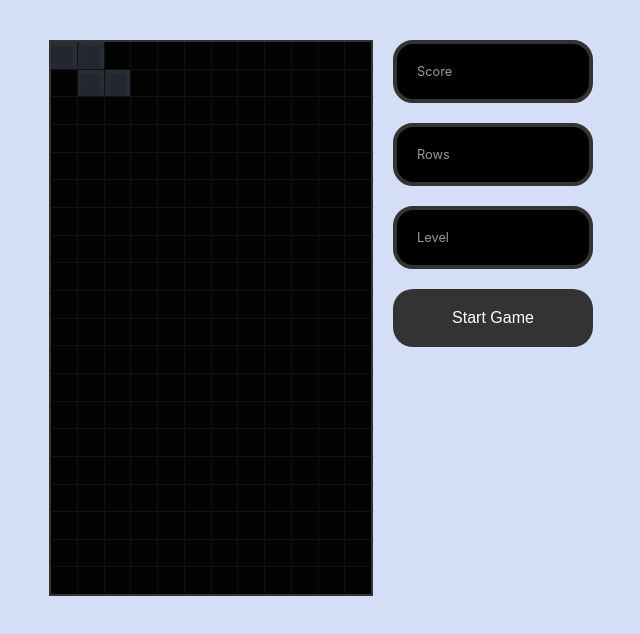
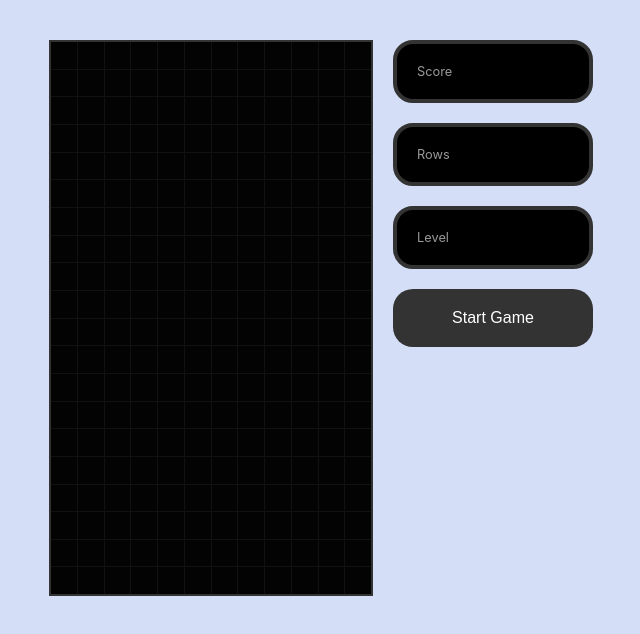
Before and after one commit to kimikoesc/tetris-with-speech, a React (Create React App) app: page / in a window 1280 px wide. Shown: the top 634 px of the page, without its empty margins (141-781 px from the left). Built offline with nearby package versions, Linux system fonts and the light colour scheme.

Commit message:
feat: added rotate function for tetrominoes.

```diff
--- a/src/components/Tetris.jsx
+++ b/src/components/Tetris.jsx
@@ -3,7 +3,7 @@ import React, { useState } from 'react';
 // Custom Hooks
 import { usePlayer } from '../hooks/usePlayer';
 import { useStage } from '../hooks/useStage';
-import { createStage } from '../gameHelpers';
+import { createStage, checkCollision } from '../gameHelpers';
 
 // Style Components
 import { StyledTetrisWrapper, StyledTetris } from './styles/style-tetris';
@@ -17,22 +17,34 @@ function Tetris() {
     const [dropTime, setDropTime] = useState(null);
     const [gameOver, setGameOver] = useState(false);
 
-    const [player, updatePlayerPosition, resetPlayer] = usePlayer();
-    const [stage, setStage] = useStage(player);
+    const [player, updatePlayerPosition, resetPlayer, playerRotate] = usePlayer();
+    const [stage, setStage] = useStage(player, resetPlayer);
 
     console.log('re-render');
 
     const movePlayer = dir => {
-        updatePlayerPosition({x: dir, y: 0});
+        if (!checkCollision(player, stage, { x: dir, y: 0})) {
+            updatePlayerPosition({x: dir, y: 0})
+        }
     };
 
     const startGame = () => {
         setStage(createStage());
         resetPlayer();
+        setGameOver(false);
     };
 
     const drop = () => {
-        updatePlayerPosition({x: 0, y: 1, collided: false});
+        if (!checkCollision(player, stage, {x: 0, y: 1})) {
+            updatePlayerPosition({x: 0, y: 1, collided: false});
+        } else {
+            if (player.position.y < 1) {
+                console.log("Game Over")
+                setGameOver(true);
+                setDropTime(null);
+            }
+            updatePlayerPosition({x: 0, y: 0, collided: true})
+        }
     };
 
     const dropPlayer = () => {
@@ -47,7 +59,9 @@ function Tetris() {
                 movePlayer(1); // Right
             } else if (keyCode === 40) { // Down
                 dropPlayer();
-            };
+            } else if (keyCode === 38) {
+                playerRotate(stage, 1);
+            }
         };
     };
 
--- a/src/gameHelpers.js
+++ b/src/gameHelpers.js
@@ -5,3 +5,23 @@ export const createStage = () =>
     Array.from(Array(stage_height), () =>
         Array(stage_width).fill([0, 'clear'])
 )
+
+export const checkCollision = (player, stage, {x: moveX, y: moveY}) => {
+    for (let y = 0; y < player.tetromino.length; y += 1) {
+        for (let x = 0; x < player.tetromino[y].length; x += 1) {
+
+            if (player.tetromino[y][x] !== 0) {
+                if (
+                // check that move is still inside of the game area's height (y)
+                !stage[y + player.position.y + moveY] ||
+                // check that our move is inside the game area's width (x)
+                !stage[y + player.position.y + moveY][x + player.position.x + moveX] ||
+                // check that the cell we're moving to isn't set to clear
+                stage[y + player.position.y + moveY][x + player.position.x + moveX][1] !== 'clear'
+                ) {
+                    return true;
+                }
+            }
+        }
+    }
+};
--- a/src/hooks/usePlayer.js
+++ b/src/hooks/usePlayer.js
@@ -1,13 +1,30 @@
 import { useState, useCallback } from "react";
 import { stage_width } from "../gameHelpers";
-import { randomTetromino } from "../tetrominos";
+import { allTetrominoes, randomTetromino } from "../tetrominos";
 
 export const usePlayer = () => {
     const [player, setPlayer] = useState({
         position: { x: 0, y: 0},
-        tetromino: randomTetromino().shape,
+        tetromino: allTetrominoes[0].shape,
         collided: false
     });
+
+    const rotate = (matrix, dir) => {
+        // swap rows to cols
+        const rotatedTetromino = matrix.map((_, index) =>
+            matrix.map(col => col[index])
+        );
+        // reverse reach row to get a rotated matrix
+        if (dir > 0) return rotatedTetromino.map(row => row.reverse())
+        return rotatedTetromino.reverse();
+    }
+
+    const playerRotate = (stage, dir) => {
+        const clonedPlayer = JSON.parse(JSON.stringify(player));
+        clonedPlayer.tetromino = rotate(clonedPlayer.tetromino, dir);
+
+        setPlayer(clonedPlayer);
+    }
 
     const updatePlayerPosition = ({x, y, collided}) => {
         setPlayer(prev => ({
@@ -25,5 +42,5 @@ export const usePlayer = () => {
         })
     }, [])
 
-    return [player, updatePlayerPosition, resetPlayer];
+    return [player, updatePlayerPosition, resetPlayer, playerRotate];
 }
--- a/src/hooks/useStage.js
+++ b/src/hooks/useStage.js
@@ -21,12 +21,16 @@ export const useStage = (player, resetPlayer) => {
                 });
             });
 
+            if(player.collided) {
+                resetPlayer();
+            }
+
             return newStage;
         };
 
         setStage(prev => updateStage(prev))
 
-    }, [player]);
+    }, [player, resetPlayer]);
 
     return [stage, setStage];
 }
```
